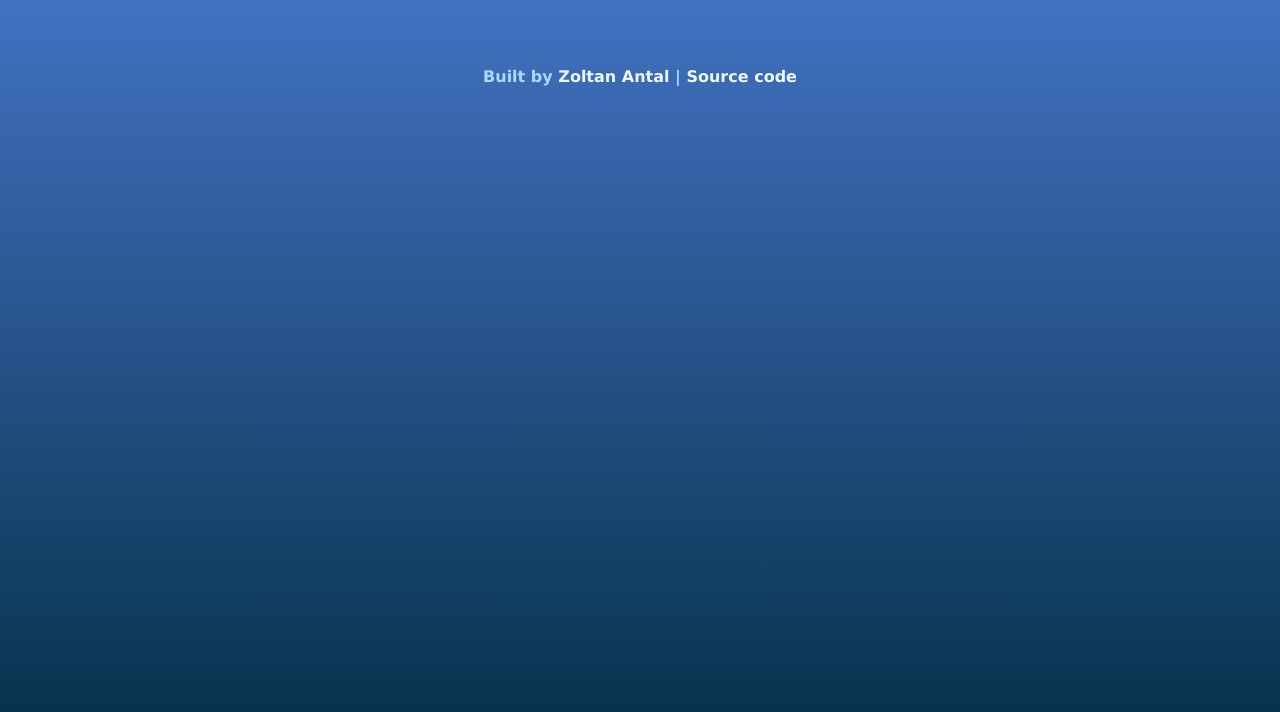
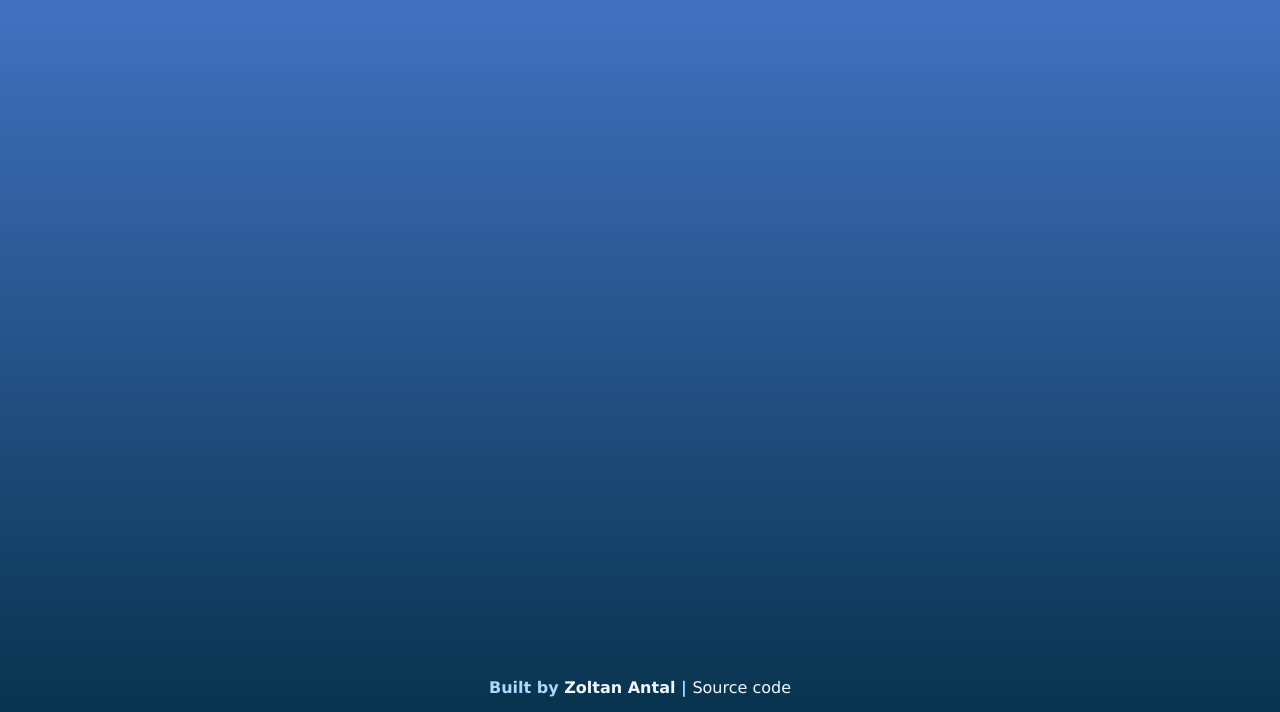
Before and after one commit to zoltan-antal/weather-app, a website built with webpack: page src/template.html in a window 1280 px wide. Shown: the part 88-800 px from the top of the page. Built offline with nearby package versions, Linux system fonts and the light colour scheme.

Commit message:
Amend page alignment

```diff
--- a/src/style/style.css
+++ b/src/style/style.css
@@ -20,7 +20,7 @@ html {
 body {
   display: flex;
   flex-direction: column;
-  justify-content: flex-start;
+  justify-content: space-between;
   align-items: stretch;
   gap: 20px;
   padding: 15px 25px 15px;
@@ -276,6 +276,10 @@ body {
   color: var(--bright-font-color);
 }
 
+.footer a:nth-of-type(2) {
+  font-weight: normal;
+}
+
 /* OVERRIDES */
 
 .hidden {
```
